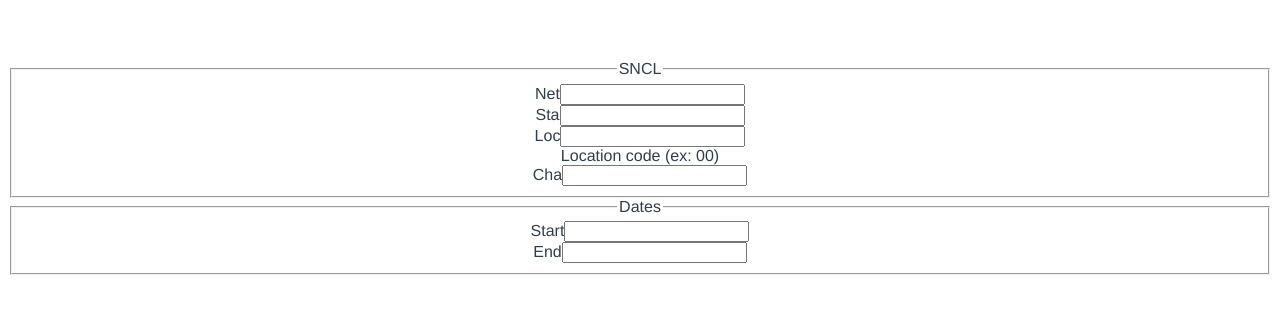
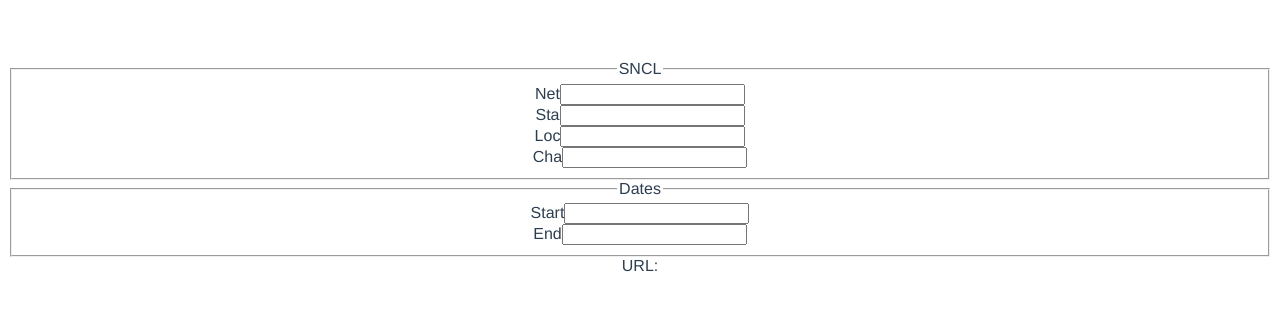
Before and after one commit to adam-iris/vue-builder, a Vue app: page / in a window 1280 px wide. Shown: the top 314 px of the page. Built offline with nearby package versions, Linux system fonts and the light colour scheme.

Commit message:
Field values appearing in the URL

```diff
--- a/src/components/ExampleForm.vue
+++ b/src/components/ExampleForm.vue
@@ -14,13 +14,24 @@
         <DateField name="end" />
       </fieldset>
     </form>
+    <div>
+      URL: {{ queryURL }}
+    </div>
   </div>
 </template>
 
 <script>
+import Vue from 'vue';
+import qs from 'qs';
 import TextField from './TextField';
 import DateField from './DateField';
-import Vue from 'vue';
+
+function qsFilter(prefix, value) {
+  if (value === '') {
+    return undefined;
+  }
+  return value;
+}
 
 export default {
   name: 'ExampleForm',
@@ -30,18 +41,24 @@ export default {
   },
   data() {
     return {
+      definition: {},
       fields: {
         loc: {
-          helpText: 'Location code (ex: 00)',
+          helpText: "Location code (ex: 00)",
         },
       },
       query: {
       },
     };
   },
+  computed: {
+    queryURL() {
+      return qs.stringify(this.query, { encode: false, skipNulls: true, filter: qsFilter });
+    },
+  },
   mounted() {
     console.log(this.$children);
-    this.$children.forEach((f) => {
+      this.$children.forEach((f) => {
       console.log(f.name);
       Vue.set(f, 'fields', this.fields);
       Vue.set(f, 'query', this.query);
--- a/src/components/TextField.vue
+++ b/src/components/TextField.vue
@@ -1,7 +1,7 @@
 <template>
   <div>
     <label>{{ label }}</label>
-    <input type="text" :name="name" :model="value" />
+    <input type="text" :name="name" v-model="value" />
     <div v-if="helpTextStr">{{ helpTextStr }}</div>
   </div>
 </template>
@@ -9,33 +9,51 @@
 <script>
 export default {
   name: 'TextField',
-  props: ['name', 'fields', 'query', 'helpText'],
+  props: ['name', 'helpText'],
+  data() {
+    return {
+      context: {},
+    };
+  },
   computed: {
-    value: function() {
-      if (this.query) {
-        return this.query[this.name];
+    value: {
+      get() {
+        if (this.context.query) {
+          return this.context.query[this.name];
+        } else {
+          return null;
+        }
+      },
+      set(newValue) {
+        const query = {};
+        query[this.name] = newValue;
+        this.$emit('updateQuery', query);
+      },
+    },
+    definition() {
+      if (this.context.fields) {
+        return this.context.fields[this.name];
+      } else {
+        return null;
       }
     },
-    definition: function() {
-      if (this.fields) {
-        return this.fields[this.name];
+    label() {
+      if (this.definition && this.definition.label) {
+        return this.definition.label;
+      } else {
+        return this.name.substr(0, 1).toUpperCase() + this.name.substr(1);
       }
     },
-    label: function() {
-      if (this.definition && this.definition.label) {
-        return label;
-      } else {
-        return this.name.substr(0,1).toUpperCase() + this.name.substr(1);
-      }
-    },
-    helpTextStr: function() {
+    helpTextStr() {
       if (this.helpText) {
         return this.helpText;
       } else if (this.definition && this.definition.helpText) {
         return this.definition.helpText;
+      } else {
+        return null;
       }
     },
-  }
+  },
 };
 </script>
 
```
